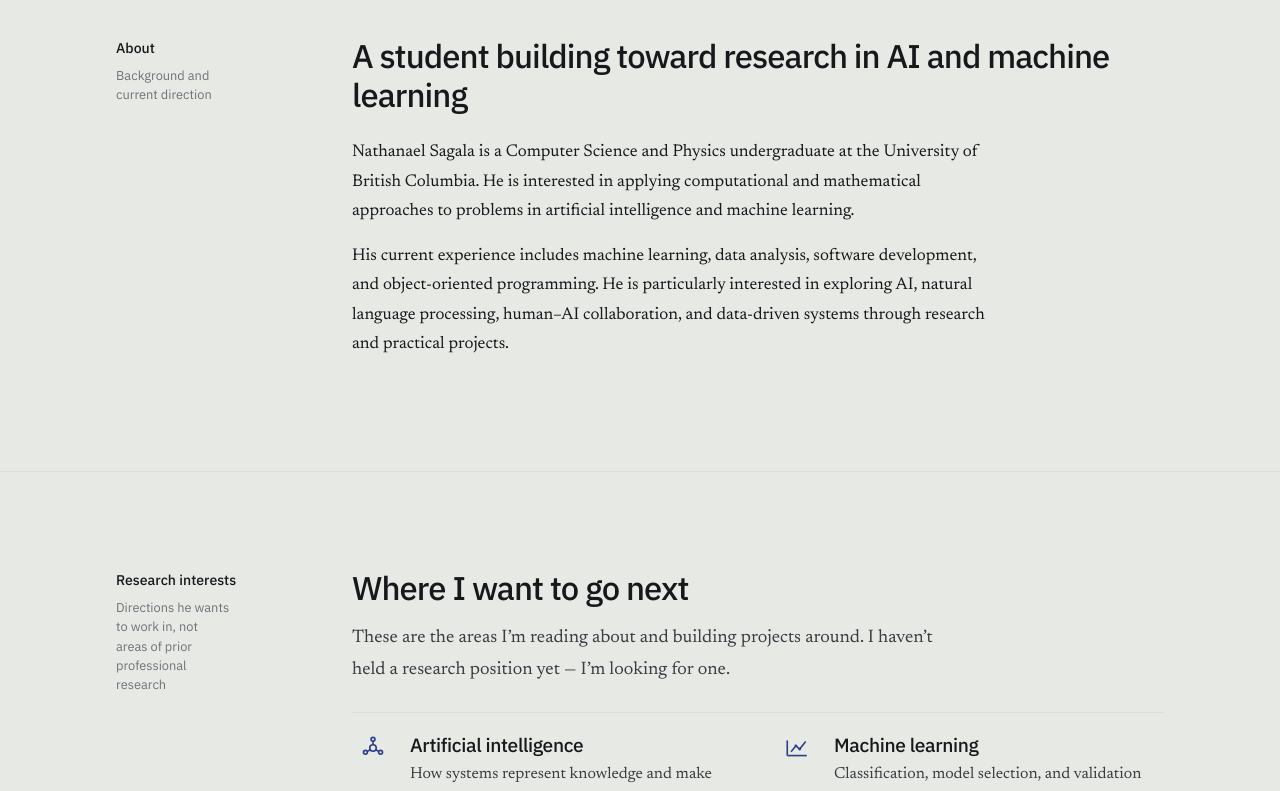
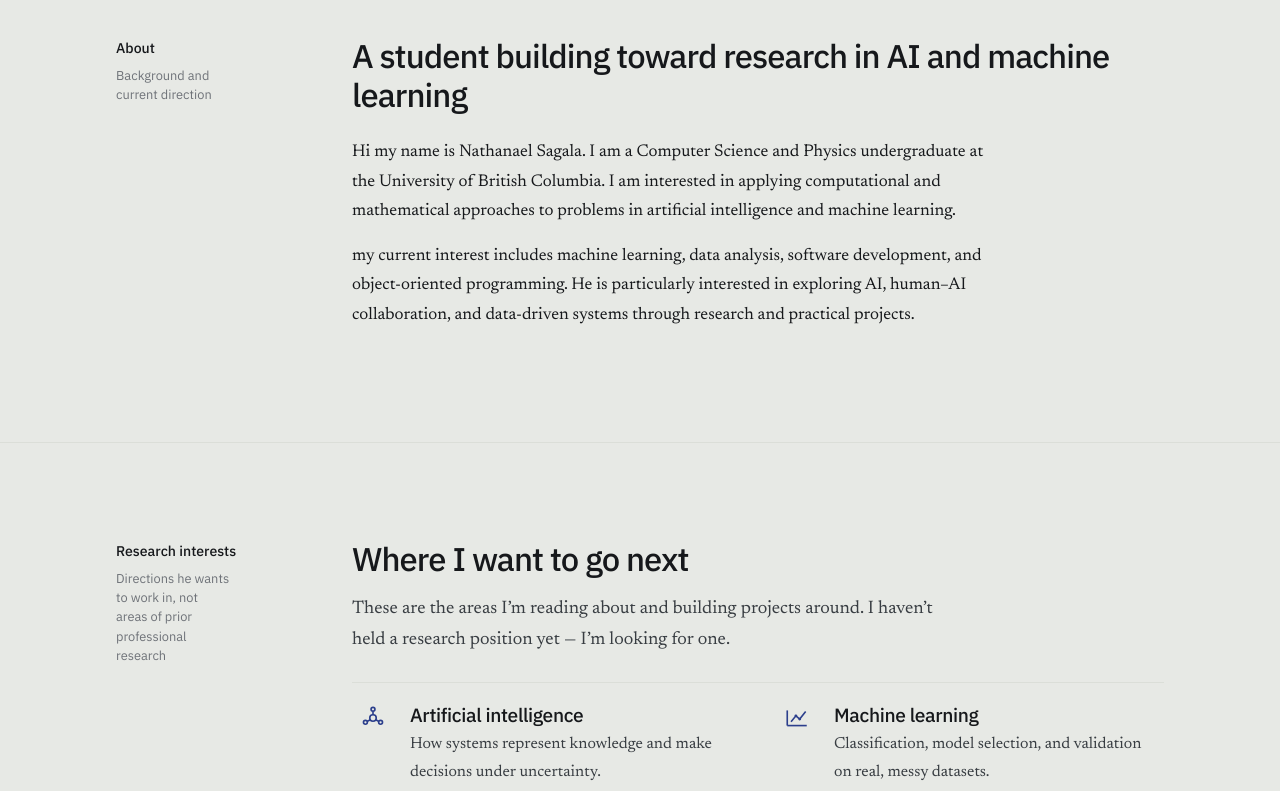
Before and after one commit to n4thanaelbsagala/Nathanael-Portfolio, a Next.js app: page / in a window 1280 px wide. Shown: the part 740-1531 px from the top of the page. Built offline with nearby package versions, Linux system fonts and the light colour scheme.

Commit message:
Background Update

```diff
--- a/data/profile.ts
+++ b/data/profile.ts
@@ -17,8 +17,8 @@ export const profile: Profile = {
 };
 
 export const about: string[] = [
-  "Nathanael Sagala is a Computer Science and Physics undergraduate at the University of British Columbia. He is interested in applying computational and mathematical approaches to problems in artificial intelligence and machine learning.",
-  "His current experience includes machine learning, data analysis, software development, and object-oriented programming. He is particularly interested in exploring AI, natural language processing, human\u2013AI collaboration, and data-driven systems through research and practical projects.",
+  "Hi my name is Nathanael Sagala. I am a Computer Science and Physics undergraduate at the University of British Columbia. I am interested in applying computational and mathematical approaches to problems in artificial intelligence and machine learning.",
+  "my current interest includes machine learning, data analysis, software development, and object-oriented programming. He is particularly interested in exploring AI, human\u2013AI collaboration, and data-driven systems through research and practical projects.",
 ];
 
 export const education: Education = {
@@ -27,7 +27,7 @@ export const education: Education = {
   degree: "B.Sc. Combined Computer Science + Physics",
   period: "September 2025 \u2013 May 2029",
   gpa: "3.78",
-  gpaScale: "GPA out of 4.00",
+  gpaScale: "4.00",
   award: {
     name: "Beasiswa Indonesia Maju (BIM), Batch 4",
     body: "Indonesian Government Scholarship",
```
